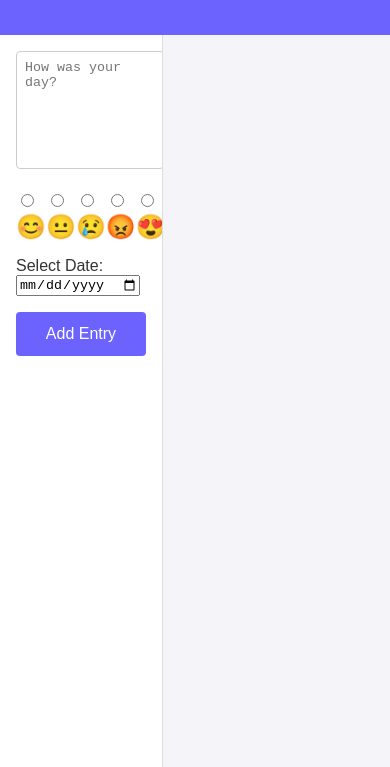
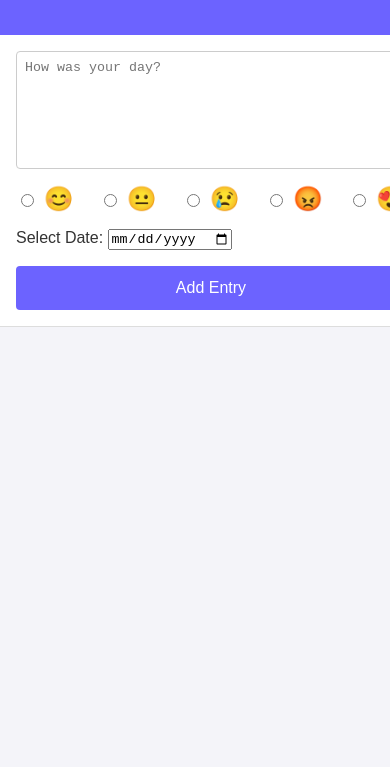
Before and after one commit to sasban9/chatgpt-html, a website: page journal2.html in a window 390 px wide. Shown: the part 77-844 px from the top of the page. Drawn offline with Linux system fonts and the light colour scheme; no server answers.

Commit message:
add responsive design for mobile view in journal2.html

```diff
--- a/journal2.html
+++ b/journal2.html
@@ -132,6 +132,24 @@
             font-size: 0.9rem;
             color: #666;
         }
+
+        /* Responsive Design */
+        @media (max-width: 768px) {
+            main {
+                flex-direction: column;
+            }
+
+            .form-container,
+            .entries-container {
+                width: 100%;
+                border-right: none;
+                border-bottom: 1px solid #ddd;
+            }
+
+            .entries-container {
+                border-bottom: none;
+            }
+        }
     </style>
 </head>
 <body>
```
